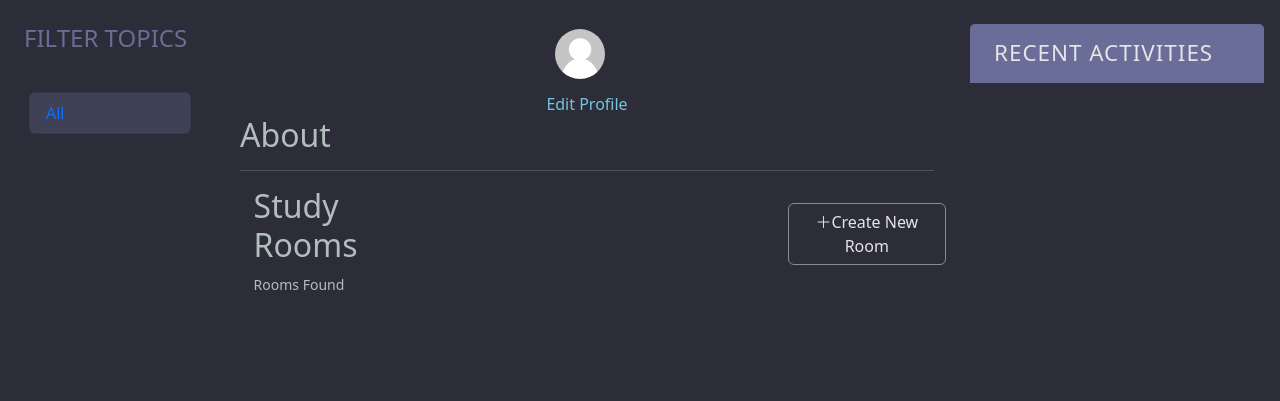
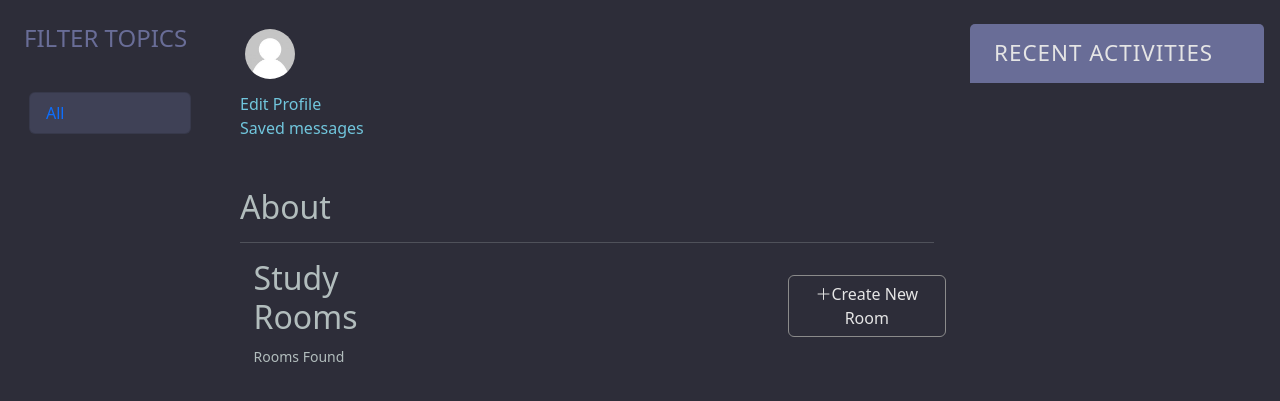
Before and after one commit to ListowelAdolwin/study_mate_app, a Django app: template baseapp/templates/baseapp/profile.html in a window 1280 px wide. Shown: the part 70-471 px from the top of the page. Run offline with Django 3.2, Linux system fonts and the light colour scheme; the template is opened without the code that fills it, so the values that code supplies are empty; some libraries are stand-ins or nearby versions.

Commit message:
Updated the profile section to align to the left

```diff
--- a/baseapp/templates/baseapp/profile.html
+++ b/baseapp/templates/baseapp/profile.html
@@ -8,15 +8,22 @@
         {% include 'baseapp/topic_component.html' %}
     </div>
     <div class="col-7 mobile-room-wrapper">
-        <div class="text-center container">
-            <h3>
+        <div class=" container">
+            <h4>
                 {% if user.profile.avatar %}
                 <img src="{{user.profile.avatar.url}}" alt="Avatar" class="profile-pic"> &nbsp;{{user.first_name}}
                 {% else %}
                 <img class="profile-pic" src="{% static 'images/my.jpg' %}" alt="profile pic"> &nbsp;{{user.first_name}}
                 {% endif %}
-            </h3>
+            </h4>
+            {% if user == request.user %}
+            <div>
                 <a href="{% url 'update_profile' %}">Edit Profile</a>
+                <br>
+                <a href="{% url 'bookmarks' user.id %}">Saved messages</a>
+            </div>
+            {% endif %}
+            <br><br>
             <div class="text-start">
                 <h2>About</h2>
                 <p>
```
Lines whose indentation alone changed are shown as unchanged.
